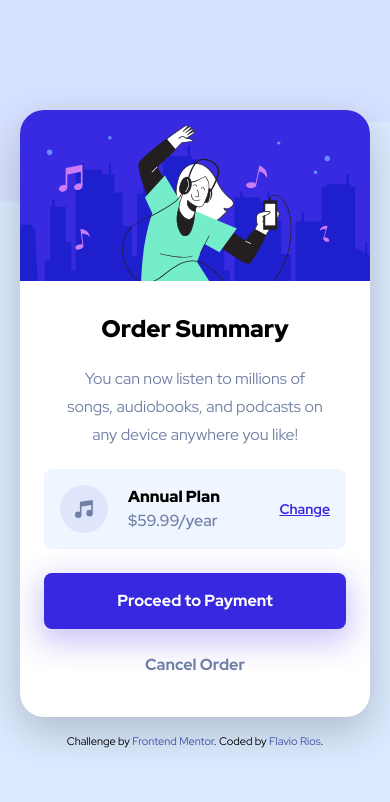
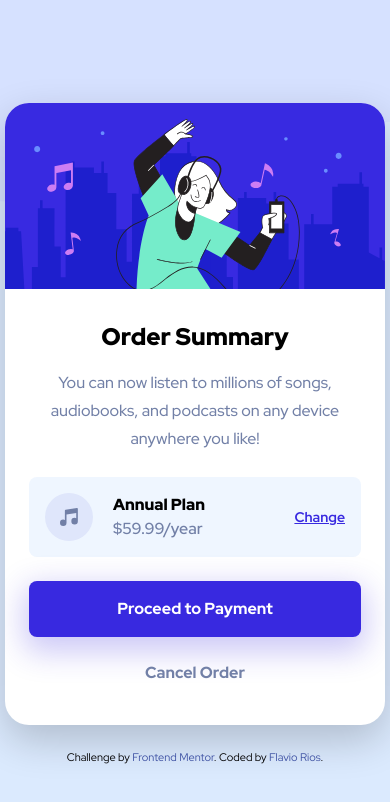
Before and after one commit to flaviovich/frontendmentor-order-summary-card, a plain HTML site: page index.html in a window 390 px wide. Drawn offline with nearby package versions, Linux system fonts and the light colour scheme.

Commit message:
refactor: update layout and styles for improved responsiveness and visual consistency

```diff
--- a/index.html
+++ b/index.html
@@ -28,11 +28,12 @@
 </head>
 
 <body
-  class="font-['Red_Hat_Display',_sans-serif] bg-[url('../assets/images/pattern-background-mobile.svg')] md:bg-[url('./assets/images/pattern-background-desktop.svg')] bg-no-repeat bg-contain bg-blue-100 min-h-screen flex flex-col justify-center items-center">
+  class="font-['Red_Hat_Display',_sans-serif] bg-[url('../assets/images/pattern-background-mobile.svg')] md:bg-[url('./assets/images/pattern-background-desktop.svg')] bg-no-repeat bg-contain bg-blue-100 min-h-dvh flex flex-col justify-center items-center pb-4">
   <!-- container -->
-  <main class="flex flex-col justify-center items-center gap-6 m-4">
+  <main class="flex flex-wrap flex-col md:flex-row justify-center items-center gap-6 mt-10 mb-6">
     <!-- card -->
-    <div class="w-4/5 min-w-[350px] rounded-3xl bg-white overflow-hidden shadow-[0_15px_40px_rgba(0,0,0,0.2)]">
+    <div
+      class="w-full max-w-[380px] min-w-[340px] rounded-3xl bg-white overflow-hidden shadow-[0_15px_40px_rgba(0,0,0,0.2)]">
       <!-- card header -->
       <img class="w-full block" src="./assets/images/illustration-hero.svg"
         alt="Person listening to music with headphones">
@@ -41,7 +42,8 @@
         <!-- card title -->
         <h2 class="text-2xl text-center font-black mt-8">Order Summary</h2>
         <!-- card text -->
-        <p class="text-[hsl(224,23%,55%)] text-center leading-7 p-5">You can now listen to millions of songs,
+        <p class="font-medium text-[hsl(224,23%,55%)] text-center leading-7 p-4 mb-2">You can now listen to millions of
+          songs,
           audiobooks, and podcasts on any device anywhere you like!</p>
         <!-- plan -->
         <div class="flex items-center justify-between bg-blue-50 rounded-lg p-4">
```
Also changed, not shown: tailwind.config.js (+0 -11 lines).
